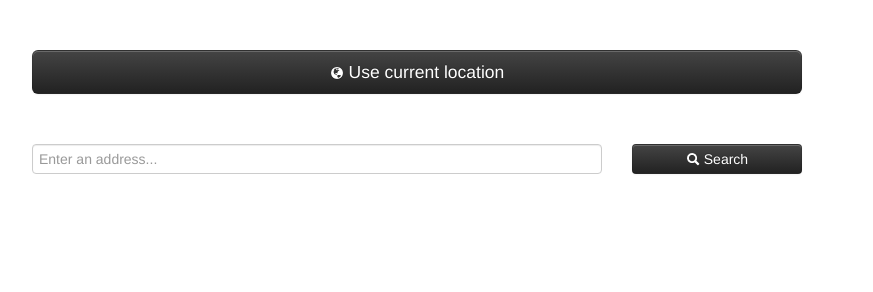
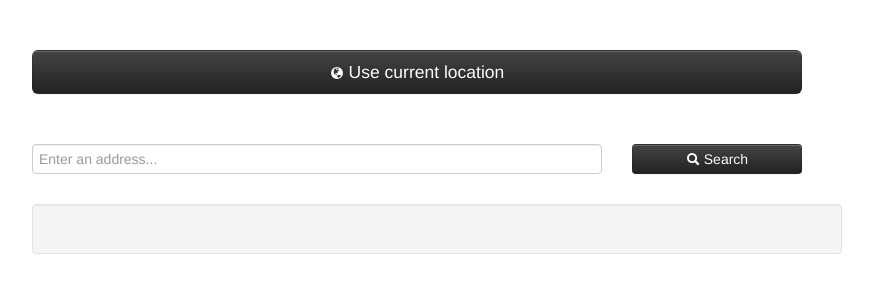
Before and after one commit to joshdk/innershire, a plain HTML site: page index.html in a window 1280 px wide. Shown: the whole page, without its empty margins (223-1096 px from the left). Drawn offline with Linux system fonts and the light colour scheme.

Commit message:
Surrounded the answer tag with a well
- Transitional aniations?

```diff
--- a/index.html
+++ b/index.html
@@ -47,7 +47,9 @@
 			</form>
 
 			<div class="row">
-				<h1 id="answer"></h1>
+				<div class="offset2 span8 well">
+					<h1 id="answer"></h1>
+				</div>
 			</div>
 
 		</div>
```
